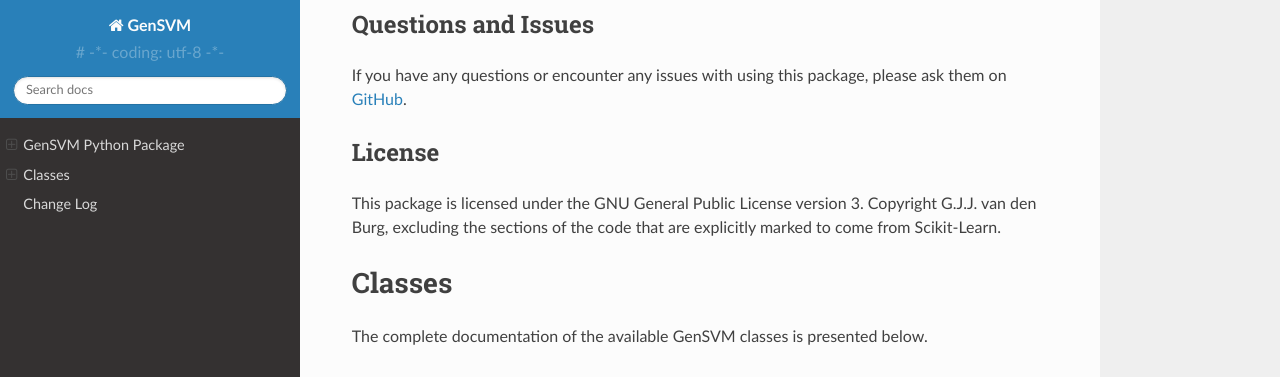
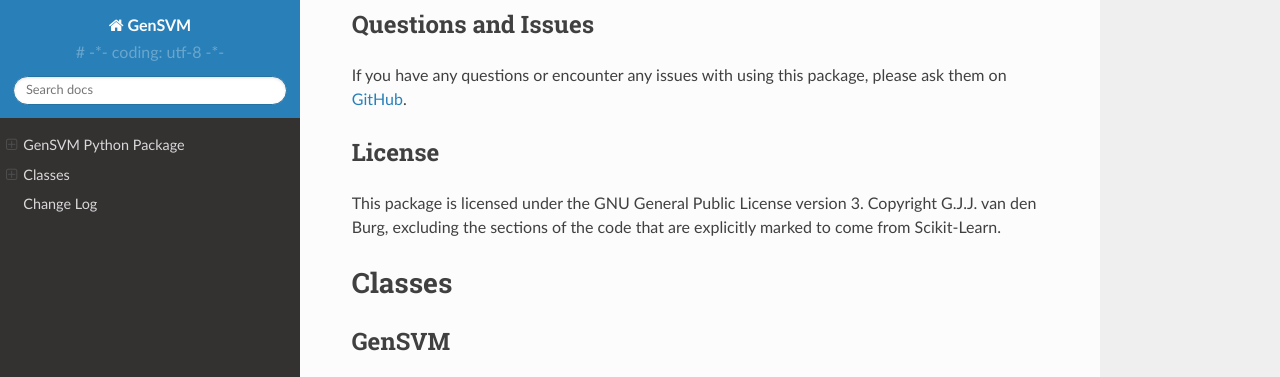
Before and after one commit to GjjvdBurg/PyGenSVM, a Sphinx documentation site: the page built from docs/index.rst, in a window 1280 px wide and 900 px high, scrolled down 4466 px, cut to the strip 0-377 px from the top of the window. Built offline with Sphinx 7.4.7 and the Read the Docs theme 2.0.0, drawn with Linux system fonts in a browser that asks for light colours.

Commit message:
Manually generate restructured text for class documentation

```diff
--- a/docs/conf.py
+++ b/docs/conf.py
@@ -40,7 +40,6 @@
 MOCK_MODULES = ['gensvm.wrapper']
 sys.modules.update((mod_name, Mock()) for mod_name in MOCK_MODULES)
 
-
 # -- General configuration ------------------------------------------------
 
 # If your documentation needs a minimal Sphinx version, state it here.
@@ -50,7 +49,8 @@
 # Add any Sphinx extension module names here, as strings. They can be
 # extensions coming with Sphinx (named 'sphinx.ext.*') or your custom
 # ones.
-extensions = ['sphinx.ext.autodoc',
+extensions = [
+    'sphinx.ext.autodoc',
     'sphinx.ext.doctest',
     'sphinx.ext.coverage',
     'sphinx.ext.mathjax',
--- a/docs/index.rst
+++ b/docs/index.rst
@@ -9,17 +9,14 @@
 Classes
 =======
 
-The complete documentation of the available GenSVM classes is presented below.
-
 GenSVM
 ------
 
-.. autoclass:: gensvm.core.GenSVM
+.. include:: ./cls_gensvm.rst
 
 GenSVMGridSearchCV
 ------------------
 
-.. autoclass:: gensvm.gridsearch.GenSVMGridSearchCV
-
+.. include:: ./cls_gridsearch.rst
 
 .. include:: ../CHANGELOG.rst
```
Also changed, not shown: 1 other file.
